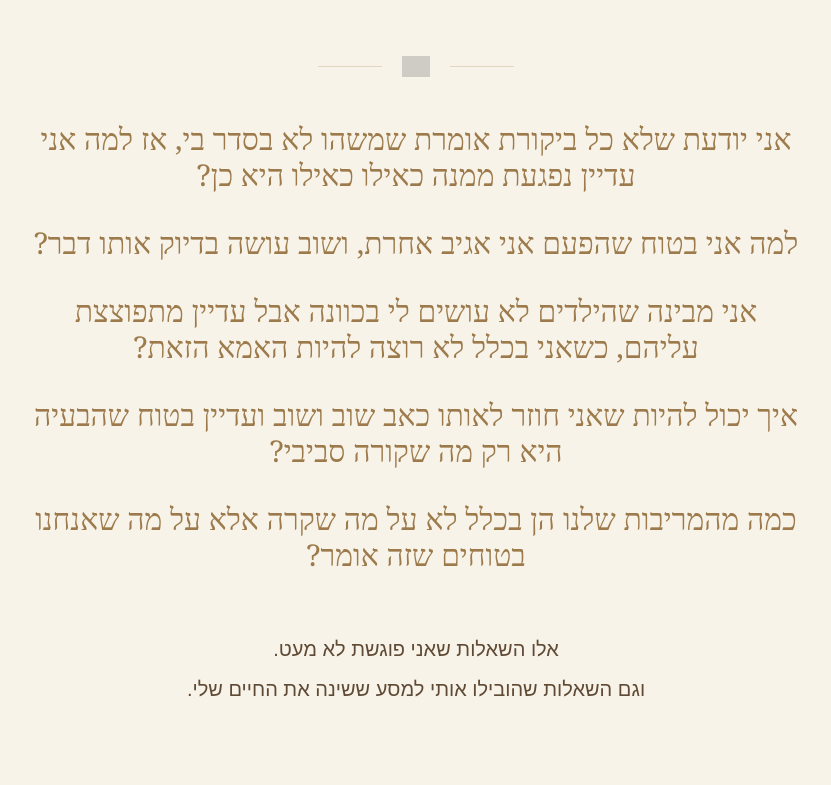
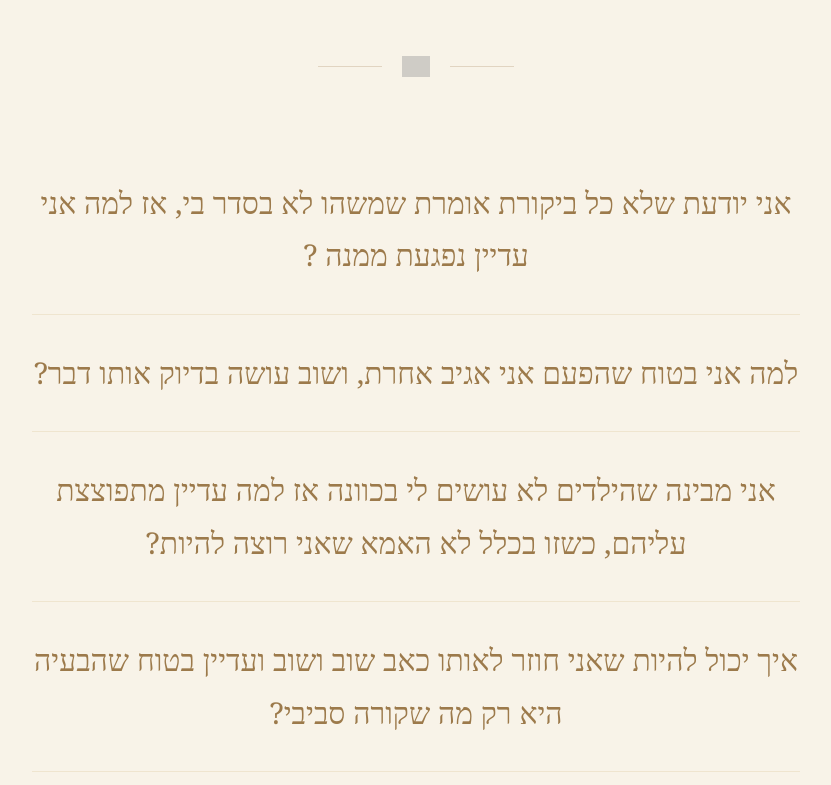
Before and after one commit to shahar27/shahar-landing, a Next.js app: page /defense-patterns-evening in a window 1280 px wide. Shown: the part 1375-2160 px from the top of the page, without its empty margins (224-1055 px from the left). Built offline with nearby package versions, Linux system fonts and the light colour scheme; grey boxes are pictures that could not be loaded.

Commit message:
Update defense patterns evening page copy

```diff
--- a/app/defense-patterns-evening/page.tsx
+++ b/app/defense-patterns-evening/page.tsx
@@ -84,37 +84,24 @@ export default function DefensePatternsEveningPage() {
 
           <BrainDivider />
 
-          <div className="space-y-8 text-xl md:text-3xl font-serif text-[#9C7A4B]">
-
-            <p>
-              אני יודעת שלא כל ביקורת אומרת שמשהו לא בסדר בי,
-              אז למה אני עדיין נפגעת ממנה כאילו כאילו היא כן?
-            </p>
-
-            <p>
-              למה אני בטוח שהפעם אני אגיב אחרת,
-              ושוב עושה בדיוק אותו דבר?
-            </p>
-
-            <p>
-              אני מבינה שהילדים לא עושים לי בכוונה
-              אבל עדיין מתפוצצת עליהם, כשאני בכלל לא רוצה להיות האמא הזאת?
-            </p>
-
-            <p>
-              איך יכול להיות שאני חוזר לאותו כאב שוב ושוב
-              ועדיין בטוח שהבעיה היא רק מה שקורה סביבי?
-            </p>
-
-            <p>
-              כמה מהמריבות שלנו הן בכלל לא על מה שקרה
-              אלא על מה שאנחנו בטוחים שזה אומר?
-            </p>
-
+          <div className="mt-16 max-w-3xl mx-auto">
+            {[
+              "אני יודעת שלא כל ביקורת אומרת שמשהו לא בסדר בי, אז למה אני עדיין נפגעת ממנה ?",
+              "למה אני בטוח שהפעם אני אגיב אחרת, ושוב עושה בדיוק אותו דבר?",
+              "אני מבינה שהילדים לא עושים לי בכוונה אז למה עדיין מתפוצצת עליהם, כשזו בכלל לא האמא שאני רוצה להיות?",
+              "איך יכול להיות שאני חוזר לאותו כאב שוב ושוב ועדיין בטוח שהבעיה היא רק מה שקורה סביבי?",
+              "כמה מהמריבות שלנו הן בכלל לא על מה שקרה אלא על מה שאנחנו בטוחים שזה אומר?",
+            ].map((question) => (
+              <div key={question} className="py-8 border-b border-[#C8A86A]/20 last:border-b-0">
+                <p className="text-[1.55rem] md:text-3xl font-serif leading-[1.75] text-[#9C7A4B]">
+                  {question}
+                </p>
+              </div>
+            ))}
           </div>
 
           <p className="mt-14 text-xl leading-10 text-[#5F4A35]">
-            אלו השאלות שאני פוגשת לא מעט.
+            אלו שאלות שאני פוגשת לא מעט.
             <br />
             וגם השאלות שהובילו אותי למסע ששינה את החיים שלי.
           </p>
@@ -488,7 +475,7 @@ export default function DefensePatternsEveningPage() {
           </p>
 
           <p className="mt-8 text-xl leading-10 text-[#5F4A35]">
-            אני לא באה לתת תשובות.
+            אני לא באה לתת את כל התשובות.
             אני באה להאיר את המקומות שבהם הפסקנו לשאול שאלות.
           </p>
 
```
